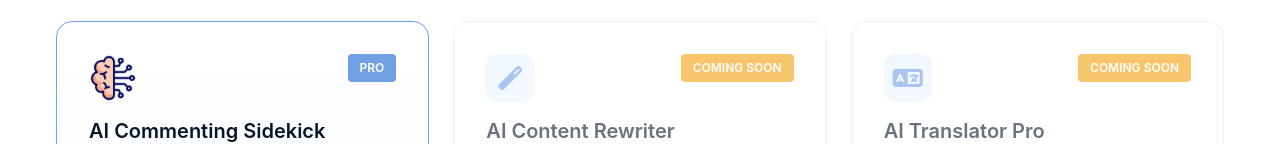
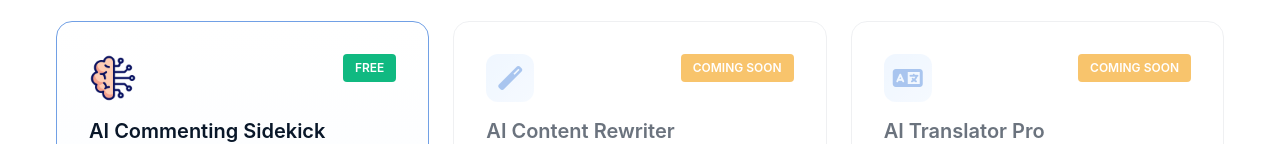
Before and after one commit to seoorbmarketing/automatemybiz-tools, a website: page index.html in a window 1280 px wide. Shown: the part 555-699 px from the top of the page. Drawn offline with Linux system fonts and the light colour scheme.

Commit message:
Change AI Commenting Sidekick badge from PRO to FREE
- Updated badge on homepage extension card to show FREE instead of PRO
- Removed custom blue styling to use default green FREE badge color

```diff
--- a/index.html
+++ b/index.html
@@ -72,7 +72,7 @@
               <img src="/assets/images/icon128.png" alt="AI Commenting Sidekick" style="width: 48px; height: 48px; object-fit: contain;">
             </div>
             <div class="tool-badges">
-              <span class="badge badge-free" style="background: var(--impact-blue); color: white;">PRO</span>
+              <span class="badge badge-free">FREE</span>
             </div>
           </div>
           <h3>AI Commenting Sidekick</h3>
```
